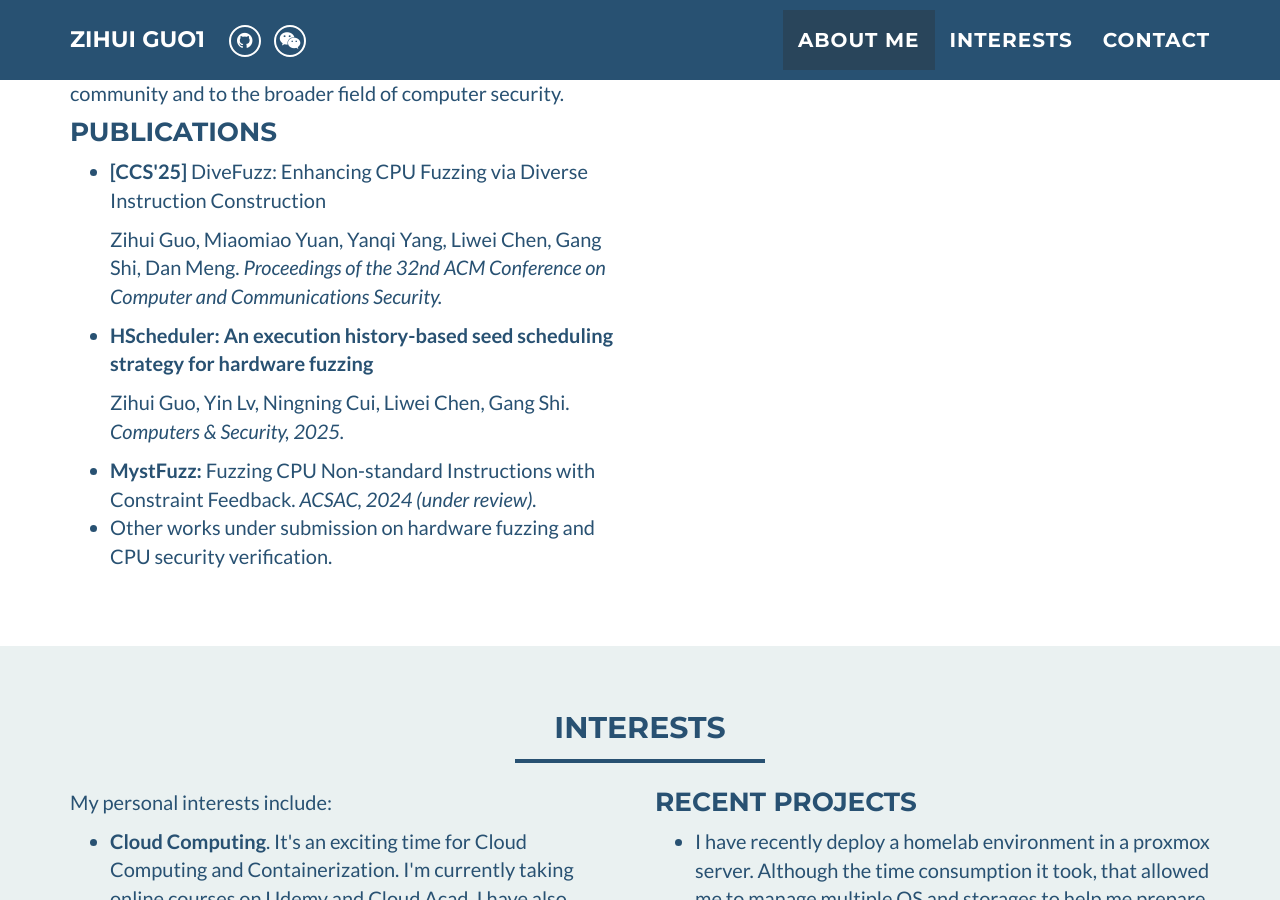
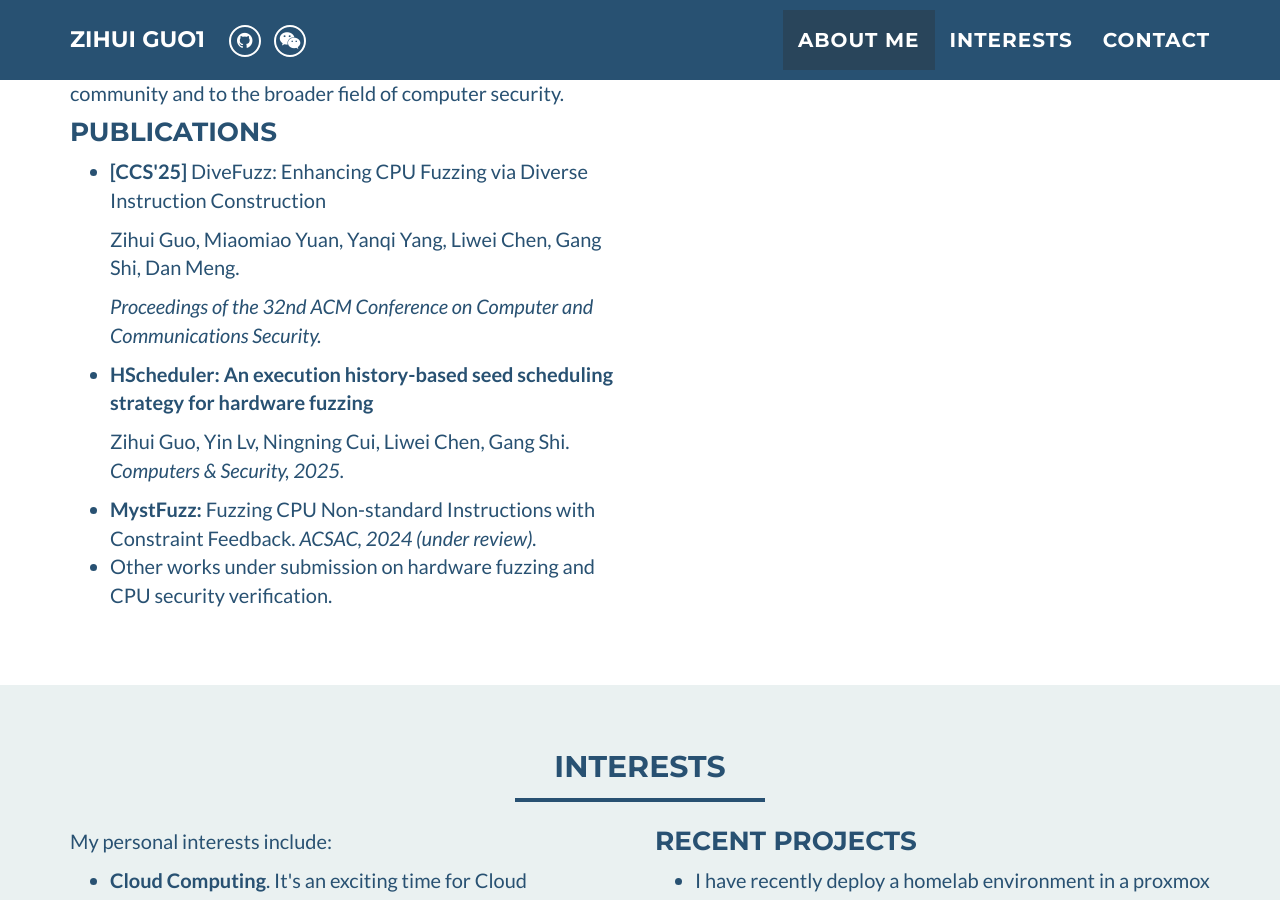
Before and after one commit to youzi27/youzi27.github.io, a Jekyll site: the page built from index.html, in a window 1280 px wide and 900 px high, scrolled down 1119 px. Built offline with Jekyll 4.4.1, drawn with Linux system fonts in a browser that asks for light colours.

Commit message:
Initial resume3

```diff
--- a/_includes/about_me.html
+++ b/_includes/about_me.html
@@ -37,8 +37,8 @@
 
           <li>
             <p><strong>[CCS'25]</strong> DiveFuzz: Enhancing CPU Fuzzing via Diverse Instruction Construction</p>
-    		<p>Zihui Guo, Miaomiao Yuan, Yanqi Yang, Liwei Chen, Gang Shi, Dan Meng.
-			<em>Proceedings of the 32nd ACM Conference on Computer and Communications Security.</em></p>
+    		<p>Zihui Guo, Miaomiao Yuan, Yanqi Yang, Liwei Chen, Gang Shi, Dan Meng. </p>
+			<p><em>Proceedings of the 32nd ACM Conference on Computer and Communications Security.</em></p>
           </li>
 		  <li>
             <p><strong>HScheduler: An execution history-based seed scheduling strategy for hardware fuzzing</strong></p>
```
